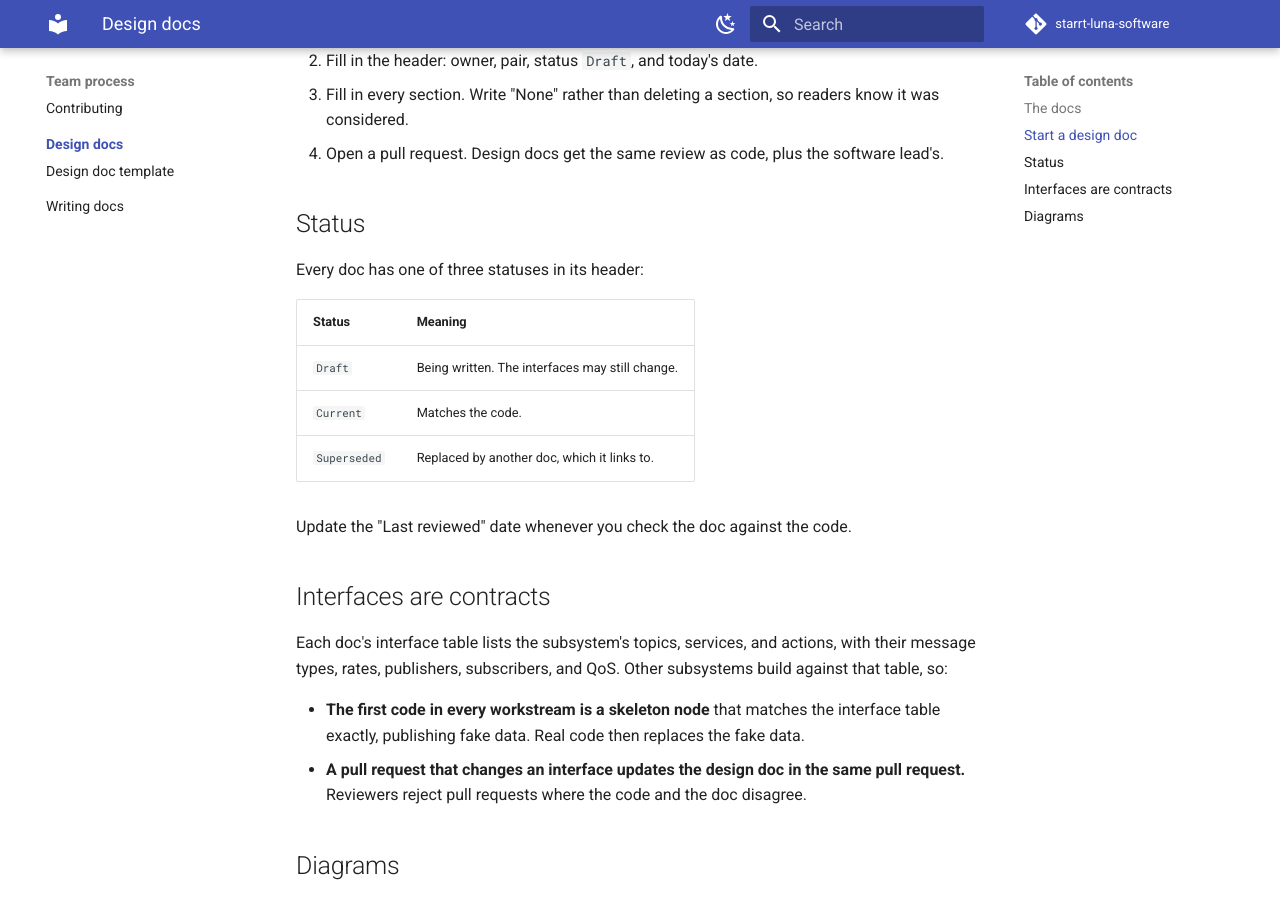
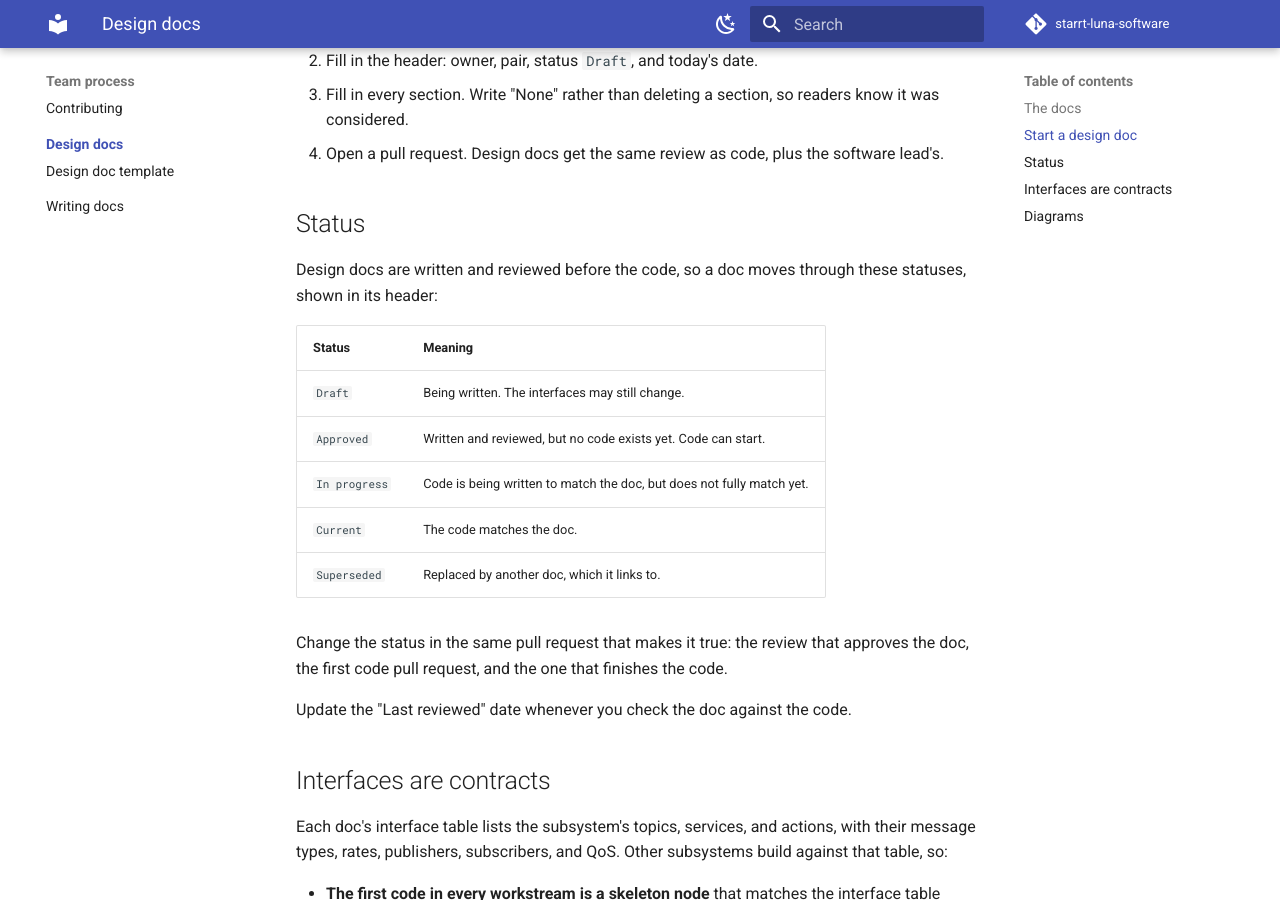
Before and after one commit to STAR-Robotics-Team/starrt-luna-software, an MkDocs documentation site: the page built from docs/design/README.md, in a window 1280 px wide and 900 px high, scrolled down 945 px. Built offline with MkDocs 1.6.1 and Material for MkDocs 9.7.7, drawn with Linux system fonts in a browser that asks for light colours; comment, search, counter and statistics services are not loaded.

Commit message:
Add Approved and In progress design doc statuses
Design docs are written before the code, so a doc now moves from Draft
to Approved (reviewed, no code yet), then In progress (code being
written to match), then Current (code matches).

```diff
--- a/docs/design/README.md
+++ b/docs/design/README.md
@@ -30,13 +30,19 @@ When you add a doc, link it in this table and keep its status current.
 
 ## Status
 
-Every doc has one of three statuses in its header:
+Design docs are written and reviewed before the code, so a doc moves through these
+statuses, shown in its header:
 
 | Status | Meaning |
 | --- | --- |
 | `Draft` | Being written. The interfaces may still change. |
-| `Current` | Matches the code. |
+| `Approved` | Written and reviewed, but no code exists yet. Code can start. |
+| `In progress` | Code is being written to match the doc, but does not fully match yet. |
+| `Current` | The code matches the doc. |
 | `Superseded` | Replaced by another doc, which it links to. |
+
+Change the status in the same pull request that makes it true: the review that approves
+the doc, the first code pull request, and the one that finishes the code.
 
 Update the "Last reviewed" date whenever you check the doc against the code.
 
```
Also changed, not shown: docs/design/template.md (+3 -2 lines).
